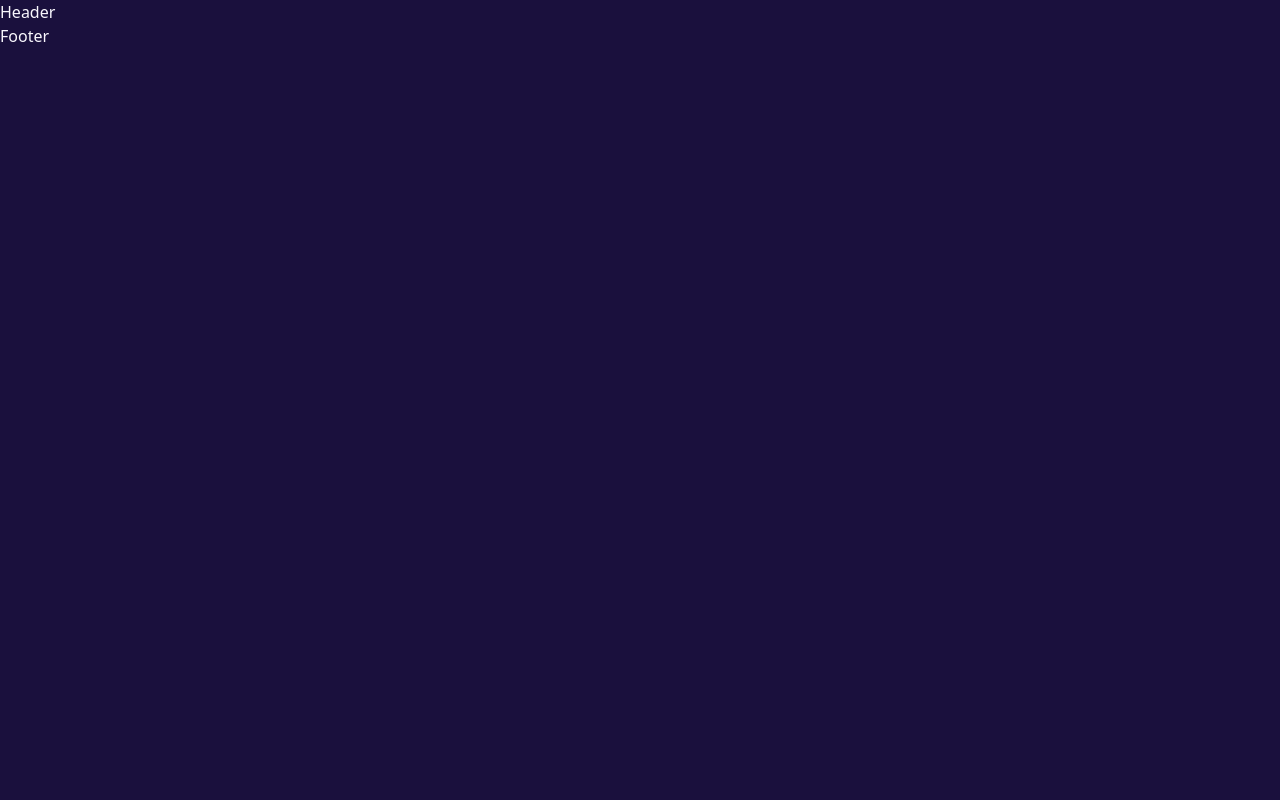
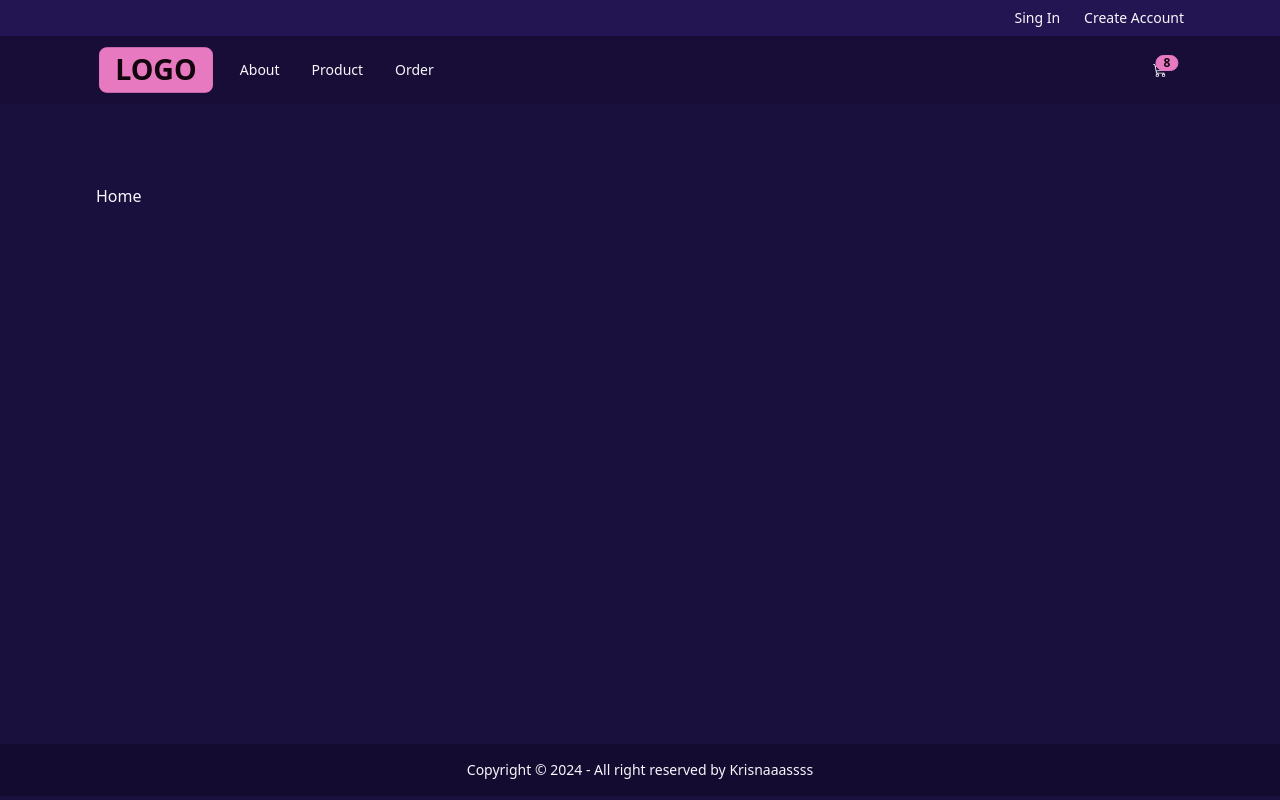
Before and after one commit to Krisnaaassss/MERN-Front-End, a React (Vite) app: page / in a window 1280 px wide. Built offline with nearby package versions, Linux system fonts and the light colour scheme.

Commit message:
make components, route and view responsive

```diff
--- a/package.json
+++ b/package.json
@@ -12,6 +12,7 @@
   "dependencies": {
     "react": "^18.3.1",
     "react-dom": "^18.3.1",
+    "react-icons": "^5.3.0",
     "react-router-dom": "^6.26.1"
   },
   "devDependencies": {
--- /dev/null
+++ b/src/components/Footer.jsx
@@ -0,0 +1,14 @@
+const Footer = () => {
+  return (
+    <footer className="footer footer-center bg-base-300 text-base-content p-4">
+      <aside>
+        <p>
+          Copyright © {new Date().getFullYear()} - All right reserved by
+          Krisnaaassss
+        </p>
+      </aside>
+    </footer>
+  );
+};
+
+export default Footer;
--- /dev/null
+++ b/src/components/Header.jsx
@@ -0,0 +1,20 @@
+import { Link } from "react-router-dom";
+
+const Header = () => {
+  return (
+    <header className="bg-neutral py-2 text-neutral-content">
+      <div className="mx-auto max-w-6xl px-8 flex justify-center sm:justify-end">
+        <div className="flex gap-x-6 justify-center items-center">
+          <Link to="/login" className="link link-hover text-xs sm:text-sm">
+            Sing In
+          </Link>
+          <Link to="/register" className="link link-hover text-xs sm:text-sm">
+            Create Account
+          </Link>
+        </div>
+      </div>
+    </header>
+  );
+};
+
+export default Header;
--- /dev/null
+++ b/src/components/Nav.jsx
@@ -0,0 +1,51 @@
+import { NavLink } from "react-router-dom";
+import NavList from "./NavList";
+import { BsCart3 } from "react-icons/bs";
+import { FaBarsStaggered } from "react-icons/fa6";
+const Nav = () => {
+  return (
+    <nav className="bg-base-200 ">
+      <div className="navbar mx-auto max-w-6xl px-8">
+        <div className="navbar-start ">
+          <NavLink
+            to="/"
+            className="hidden lg:flex btn btn-primary text-3xl items-center"
+          >
+            LOGO
+          </NavLink>
+          {/* MOBILE VIEW */}
+          <div className="dropdown">
+            <label tabIndex={0} className="btn btn-ghost lg:hidden">
+              <FaBarsStaggered className="w-6 h-6" />
+            </label>
+            <ul
+              tabIndex={0}
+              className="menu menu-sm dropdown-content mt-3 z-[1] shadow bg-base-200 rounded-box w-52"
+            >
+              <NavList />
+            </ul>
+          </div>
+
+          {/* PC VIEW */}
+          <div className="hidden lg:flex">
+            <ul className=" menu menu-horizontal">
+              <NavList />
+            </ul>
+          </div>
+        </div>
+        <div className="navbar-end">
+          <NavLink to="/cart" className="btn btn-ghost btn-circle btn-md">
+            <div className="indicator">
+              <BsCart3 />
+              <span className="badge badge-primary badge-sm indicator-item">
+                8
+              </span>
+            </div>
+          </NavLink>
+        </div>
+      </div>
+    </nav>
+  );
+};
+
+export default Nav;
--- /dev/null
+++ b/src/components/NavList.jsx
@@ -0,0 +1,26 @@
+import { NavLink } from "react-router-dom";
+
+const links = [
+  { id: 1, url: "about", text: "about" },
+  { id: 2, url: "product", text: "product" },
+  { id: 3, url: "order", text: "order" },
+];
+
+const NavList = () => {
+  return (
+    <>
+      {links.map((link) => {
+        const { id, url, text } = link;
+        return (
+          <li key={id}>
+            <NavLink className="capitalize" to={url}>
+              {text}
+            </NavLink>
+          </li>
+        );
+      })}
+    </>
+  );
+};
+
+export default NavList;
--- a/src/layouts/PublicLayout.jsx
+++ b/src/layouts/PublicLayout.jsx
@@ -1,11 +1,17 @@
 import { Outlet } from "react-router-dom";
+import Header from "./../components/Header";
+import Nav from "./../components/Nav";
+import Footer from "../components/Footer";
 
 const PublicLayout = () => {
   return (
     <>
-      <header>Header</header>
-      <Outlet />
-      <footer>Footer</footer>
+      <Header />
+      <Nav />
+      <main className="mx-auto max-w-6xl px-8 py-20 min-h-[80vh]">
+        <Outlet />
+      </main>
+      <Footer />
     </>
   );
 };
--- a/src/page/HomeView.jsx
+++ b/src/page/HomeView.jsx
@@ -2,7 +2,7 @@
 const HomeView = () => {
   return (
     <div>
-
+      Home
     </div>
   )
 }
```
Also changed, not shown: 1 other file (tests, documents, lock files or other folders).
